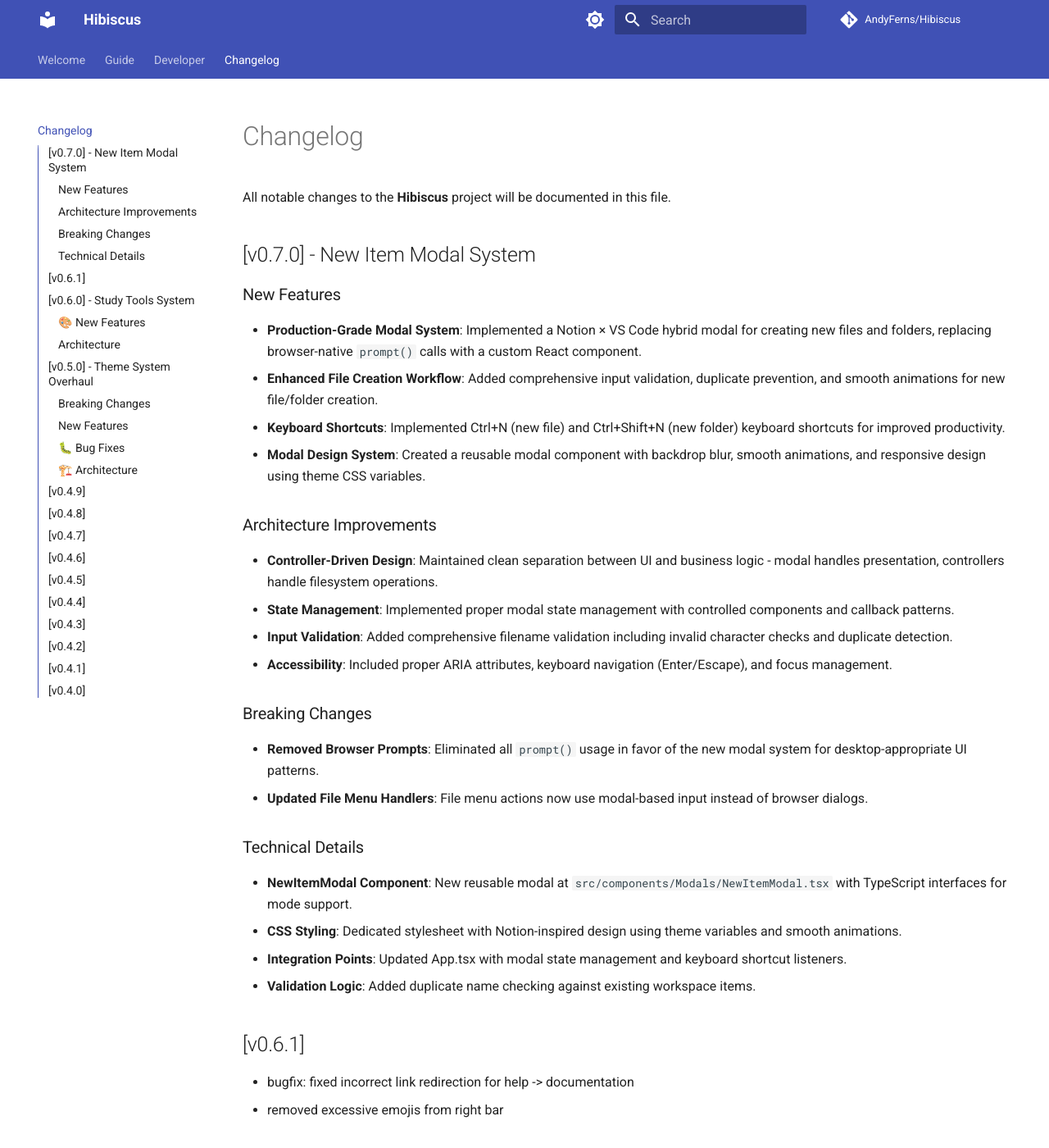
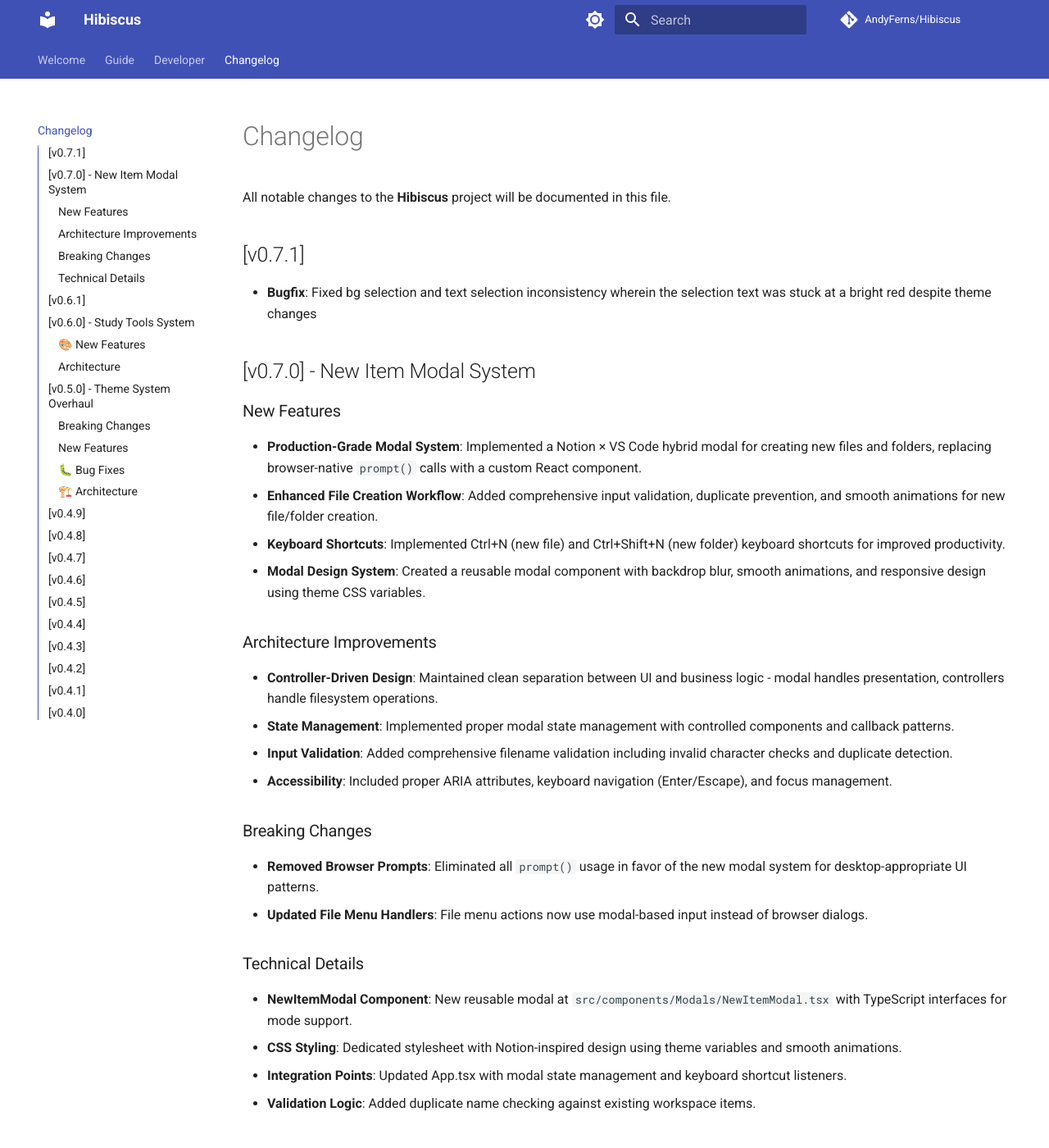
Before and after one commit to AndyFerns/Hibiscus, an MkDocs documentation site: the page built from docs/changelog.md, in a window 1280 px wide and 1400 px high. Shown: the whole window at 82% size. Built offline with MkDocs 1.6.1 and Material for MkDocs 9.7.7, drawn with Linux system fonts in a browser that asks for light colours; comment, search, counter and statistics services are not loaded; some of the changed text lies outside the part shown.

Commit message:
chore: version bump up to v0.7.1 and documented changes in the changelog

```diff
--- a/docs/changelog.md
+++ b/docs/changelog.md
@@ -1,6 +1,10 @@
 # Changelog
 
 All notable changes to the **Hibiscus** project will be documented in this file.
+
+## [v0.7.1]
+
+- **Bugfix**:  Fixed bg selection and text selection inconsistency wherein the selection text was stuck at a bright red despite theme changes
 
 ## [v0.7.0] - New Item Modal System
 
@@ -32,8 +36,8 @@ All notable changes to the **Hibiscus** project will be documented in this file.
 
 ## [v0.6.1]
 
-- bugfix: fixed incorrect link redirection for help -> documentation
-- removed excessive emojis from right bar
+- **bugfix**: fixed incorrect link redirection for help -> documentation
+- **minor fix**: removed excessive emojis from right bar
 
 ## [v0.6.0] - Study Tools System
 
--- a/package.json
+++ b/package.json
@@ -1,7 +1,7 @@
 {
   "name": "hibiscus",
   "private": true,
-  "version": "0.7.0",
+  "version": "0.7.1",
   "type": "module",
   "scripts": {
     "dev": "vite",
--- a/version.json
+++ b/version.json
@@ -1,5 +1,5 @@
 {
-  "version": "0.7.0",
+  "version": "0.7.1",
   "name": "Hibiscus",
   "description": "A modern workspace editor for study and productivity"
 }
```
Also changed, not shown: 4 other files.
